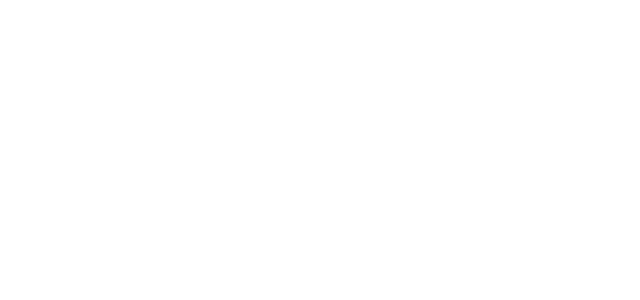
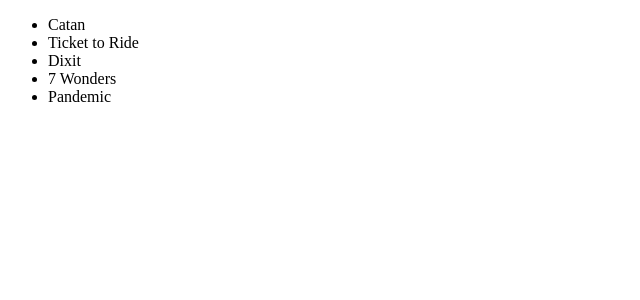
Before and after one commit to giorgiameffe/react-form, a React (Vite) app: page / in a window 1280 px wide. Shown: the top 300 px of the page, without its empty margins (0-640 px from the left). Built offline with nearby package versions, Linux system fonts and the light colour scheme.

Commit message:
feat: complete first milestone

```diff
--- a/src/App.jsx
+++ b/src/App.jsx
@@ -1,11 +1,15 @@
+import boardgames from "./data/boardgames";
+
 function App() {
 
 
   return (
     <>
-
+      <ul>
+        {boardgames.map(boardgame => <li>{boardgame.title}</li>)}
+      </ul>
     </>
   )
 }
 
-export default App
+export default App;
```
